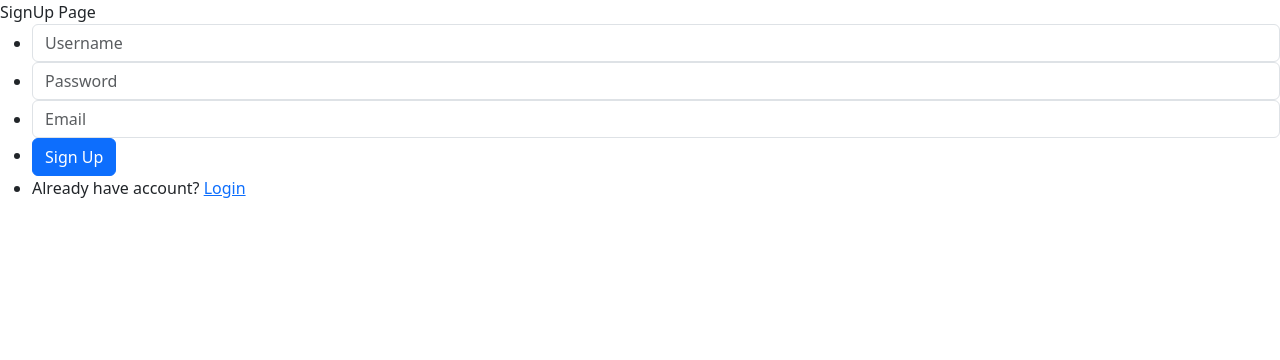
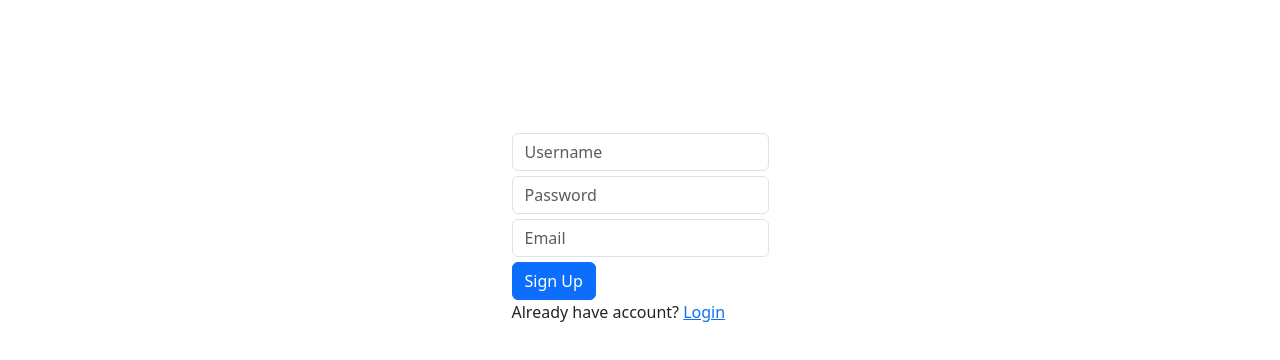
Before and after one commit to DonnyLp/recipe-repo, a React (Create React App) app in the folder frontend/: page /SignUp in a window 1280 px wide. Shown: the top 360 px of the page. Built offline with nearby package versions, Linux system fonts and the light colour scheme.

Commit message:
Prepared Login and Signup
Login and Signup endpoints are ready for server endpoints.

```diff
--- a/frontend/src/pages/Login.js
+++ b/frontend/src/pages/Login.js
@@ -1,46 +1,57 @@
-import React from 'react';
+import React, { useState } from 'react';
 import { Link, useNavigate } from 'react-router-dom';
 import axios from 'axios';
 
 
 const Login = () => {
+    const [username, setUsername] = useState('');
+    const [password, setPassword] = useState('');
 
     const navigate = useNavigate();
 
+    const handleSubmit = async(event, username, password) => {
+        event.preventDefault();
+
+        navigate('/Home'); //temporary until we can get user verification up and running
+
+        //axios post for user verification
+    }
+
     return (
-        <div>
-            Login Page
+        <div className="loginContainer">
             <form>
-                <ul>
-                    <li>
+                <div className="form-group" style={{margin: '5px 0px 5px 0px'}}>
                     <input
                         type="text"
                         className="form-control"
                         placeholder="Username"
-
-
+                        value={username}
+                        onChange={(e) => setUsername(e.target.value)}
                         required
                     />
-                    </li>
-                    <li>
+                </div>
+                <div className="form-group" style={{margin: '5px 0px 5px 0px'}}>
                     <input
                         type="password"
                         className="form-control"
                         placeholder="Password"
-
-
+                        value={password}
+                        onChange={(e) => setPassword(e.target.value)}
                         required
                     />
-                    </li>
-                        <button type="button" class="btn btn-primary" onClick={() => navigate('/Home')}>
+                </div>
+                <div className="form-group">
+                    <button
+                    type="button"
+                    className="btn btn-primary"
+                    onClick={(event) => handleSubmit(event, username, password)}
+                    >
                     Login
                     </button>
-                    <li>
+                </div>
+
                 <label>Don't have account? <Link to="/SignUp">SignUp</Link></label>
-                    </li>
-                </ul>
             </form>
-
         </div>
     );
 }
--- a/frontend/src/pages/SignUp.js
+++ b/frontend/src/pages/SignUp.js
@@ -1,55 +1,66 @@
-import React from 'react';
+import React, { useState } from 'react';
 import { Link, useNavigate } from 'react-router-dom';
 import axios from 'axios';
 
 const SignUp = () => {
+    const [username, setUsername] = useState('');
+    const [password, setPassword] = useState('');
+    const [email, setEmail] = useState('');
+
+    const navigate = useNavigate();
+
+    const handleSubmit = async(event, username, password, email) => {
+        event.preventDefault();
+
+        navigate('/Home'); //temporary until we can get user signup up and running
+
+        //axios post for user signup and verification
+    }
 
     return (
-        <div>
-            SignUp Page
+        <div className="signupContainer">
             <form>
-                <ul>
-                    <li>
+                <div className="form-group" style={{margin: '5px 0px 5px 0px'}}>
                     <input
                         type="text"
                         className="form-control"
                         placeholder="Username"
-
-
+                        value={username}
+                        onChange={(e) => setUsername(e.target.value)}
                         required
                     />
-                    </li>
-                    <li>
+                </div>
+                <div className="form-group" style={{margin: '5px 0px 5px 0px'}}>
                     <input
                         type="password"
                         className="form-control"
                         placeholder="Password"
-
-
+                        value={password}
+                        onChange={(e) => setPassword(e.target.value)}
                         required
                     />
-                    </li>
-                    <li>
+                </div>
+                <div className="form-group" style={{margin: '5px 0px 5px 0px'}}>
                     <input
                         type="text"
                         className="form-control"
                         placeholder="Email"
-
-
+                        value={email}
+                        onChange={(e) => setEmail(e.target.value)}
                         required
                     />
-                    </li>
-                    <li>
-                        <button type="button" class="btn btn-primary">
+                </div>
+                <div className="form-group">
+                    <button
+                    type="button"
+                    class="btn btn-primary"
+                    onClick={(event) => handleSubmit(event, username, password, email)}
+                    >
                     Sign Up
                     </button>
-                    </li>
-                    <li>
+                </div>
                 <label>Already have account? <Link to="/Login">Login</Link></label>
-                    </li>
-                </ul>
             </form>
-
         </div>
     );
 }
--- a/frontend/src/styles/App.css
+++ b/frontend/src/styles/App.css
@@ -1,5 +1,19 @@
 .App {
   text-align: center;
+}
+
+.loginContainer {
+  display: flex;
+  justify-content: center;
+
+  margin-top: 10%;
+}
+
+.signupContainer {
+  display: flex;
+  justify-content: center;
+
+  margin-top: 10%;
 }
 
 .navbar-search {
```
Also changed, not shown: frontend/public/images/report.png (added), frontend/public/images/save-post.png (added). Lines whose indentation alone changed are shown as unchanged.
